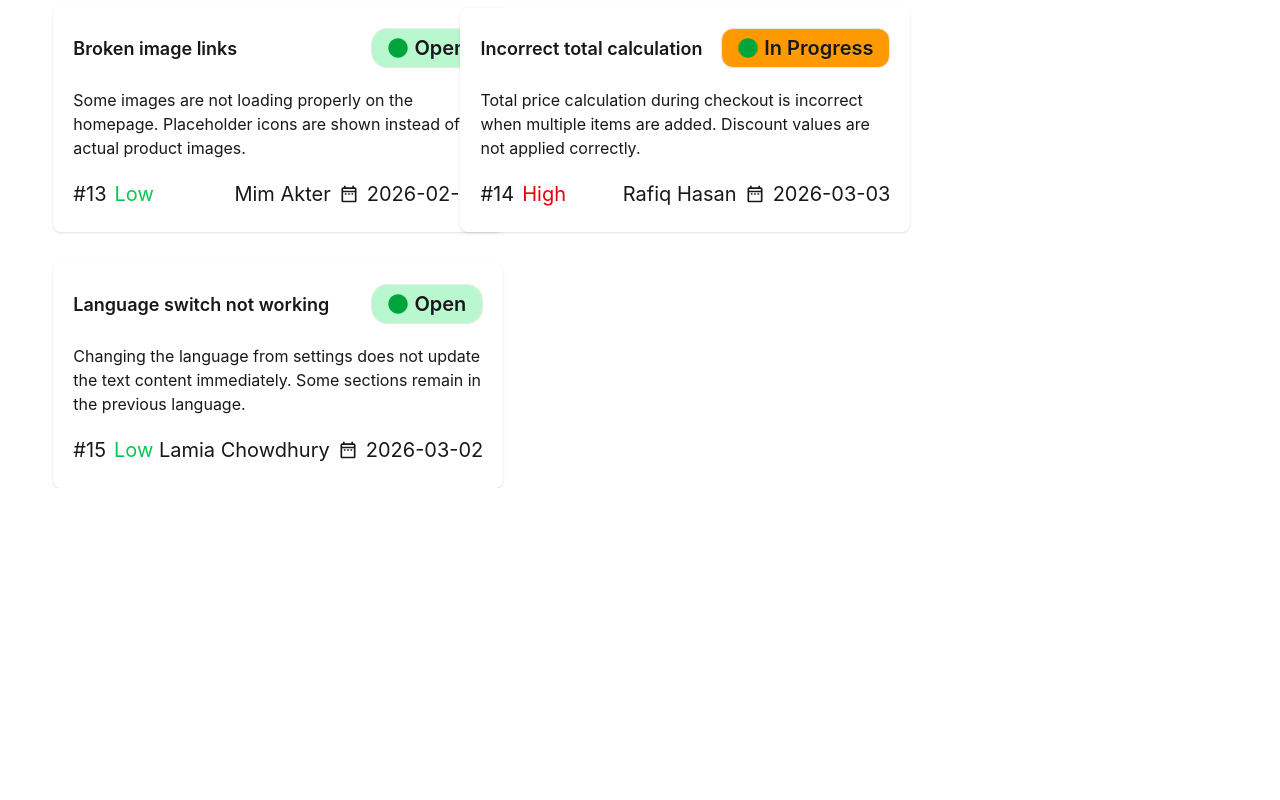
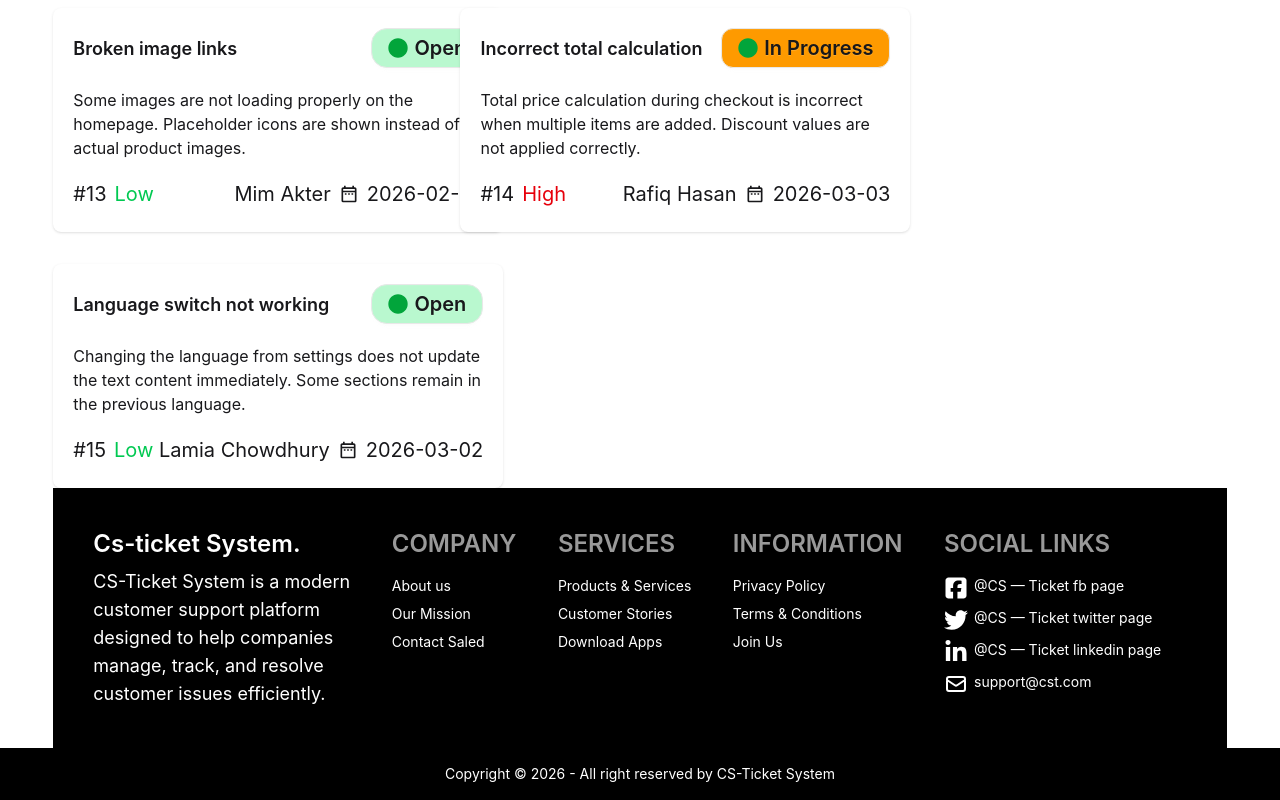
Before and after one commit to BANIKKURAISHI/cs-ticket-resolve, a React (Vite) app: page / in a window 1280 px wide. Shown: the part 1944-2744 px from the top of the page. Before the commit the page ends 2432 px from the top, so only its background shows below. Built offline with nearby package versions, Linux system fonts and the light colour scheme.

Commit message:
Footer section is ready

```diff
--- a/src/App.jsx
+++ b/src/App.jsx
@@ -5,6 +5,7 @@ import Tickets from "./Component/Ticket/Tickets";
 import Tasks from "./Component/Task/Tasks";
 import Resolved from "./Component/Resolved/Resolved";
 import { toast, ToastContainer } from "react-toastify";
+import Footer from "./Component/Nav and Footer/Footer";
 const customersFetch = async () => {
   const res = await fetch("/customers.json");
   return res.json();
@@ -69,6 +70,7 @@ function App() {
         </div>
       </div>
       <ToastContainer />
+      <Footer></Footer>
     </>
   );
 }
--- a/src/Component/Nav and Footer/Footer.jsx
+++ b/src/Component/Nav and Footer/Footer.jsx
@@ -1,11 +1,83 @@
-import React from 'react';
+import React from "react";
+import { FaSquareFacebook } from "react-icons/fa6";
+import { FaLinkedinIn } from "react-icons/fa6";
+import { FaTwitter } from "react-icons/fa";
+import { HiOutlineMail } from "react-icons/hi";
+const Footer = () => {
+  return (
+    <div>
+      <footer className="w-11/12 mx-auto footer sm:footer-horizontal bg-black text-white  p-10">
+        <aside>
+          <p className="font font-semibold text-2xl ">Cs-ticket System.</p>
+          <p className="text-lg text-justify">
+            CS-Ticket System is a modern <br />
+            customer support platform <br />
+            designed to help companies
+            <br />
+            manage, track, and resolve <br />
+            customer issues efficiently.
+          </p>
+        </aside>
+        <nav>
+          <h6 className="footer-title text-2xl">Company </h6>
+          <a className="link link-hover">About us</a>
+          <a className="link link-hover">Our Mission</a>
+          <a className="link link-hover">Contact Saled</a>
+        </nav>
+        <nav>
+          <h6 className="footer-title text-2xl">Services</h6>
+          <a className="link link-hover">Products & Services</a>
+          <a className="link link-hover">Customer Stories</a>
+          <a className="link link-hover">Download Apps</a>
+        </nav>
+        <nav>
+          <h6 className="footer-title text-2xl">Information</h6>
+          <a className="link link-hover">Privacy Policy</a>
+          <a className="link link-hover">Terms & Conditions</a>
+          <a className="link link-hover">Join Us</a>
+        </nav>
+        <nav>
+          <h6 className="footer-title text-2xl">Social Links</h6>
 
-const Footer = () => {
-    return (
-        <div>
+          <div className="flex flex-row justify-between gap-1.5">
+            <p className="text-2xl ">
+              <FaSquareFacebook />
+            </p>
+            <a className="link link-hover "> @CS — Ticket fb page</a>
+          </div>
+          <div className="flex flex-row justify-between gap-1.5">
+            <p className="text-2xl ">
+              <FaTwitter />
+            </p>
+            <a className="link link-hover "> @CS — Ticket twitter page</a>
+          </div>
+          <div className="flex flex-row justify-between gap-1.5">
+            <p className="text-2xl ">
+              <FaLinkedinIn />
+            </p>
+            <a className="link link-hover "> @CS — Ticket linkedin page</a>
+          </div>
+          <div className="flex flex-row justify-between gap-1.5">
+            <p className="text-2xl ">
+             <HiOutlineMail />
+            </p>
+            <a className="link link-hover ">support@cst.com</a>
+          </div>
 
-        </div>
-    );
+
+        </nav>
+      </footer>
+
+      <footer className="footer sm:footer-horizontal footer-center bg-black text-white text-base-content p-4">
+        <aside>
+          <p>
+            Copyright © {new Date().getFullYear()} - All right reserved by CS-Ticket System
+
+          </p>
+        </aside>
+      </footer>
+    </div>
+  );
 };
 
 export default Footer;
```
